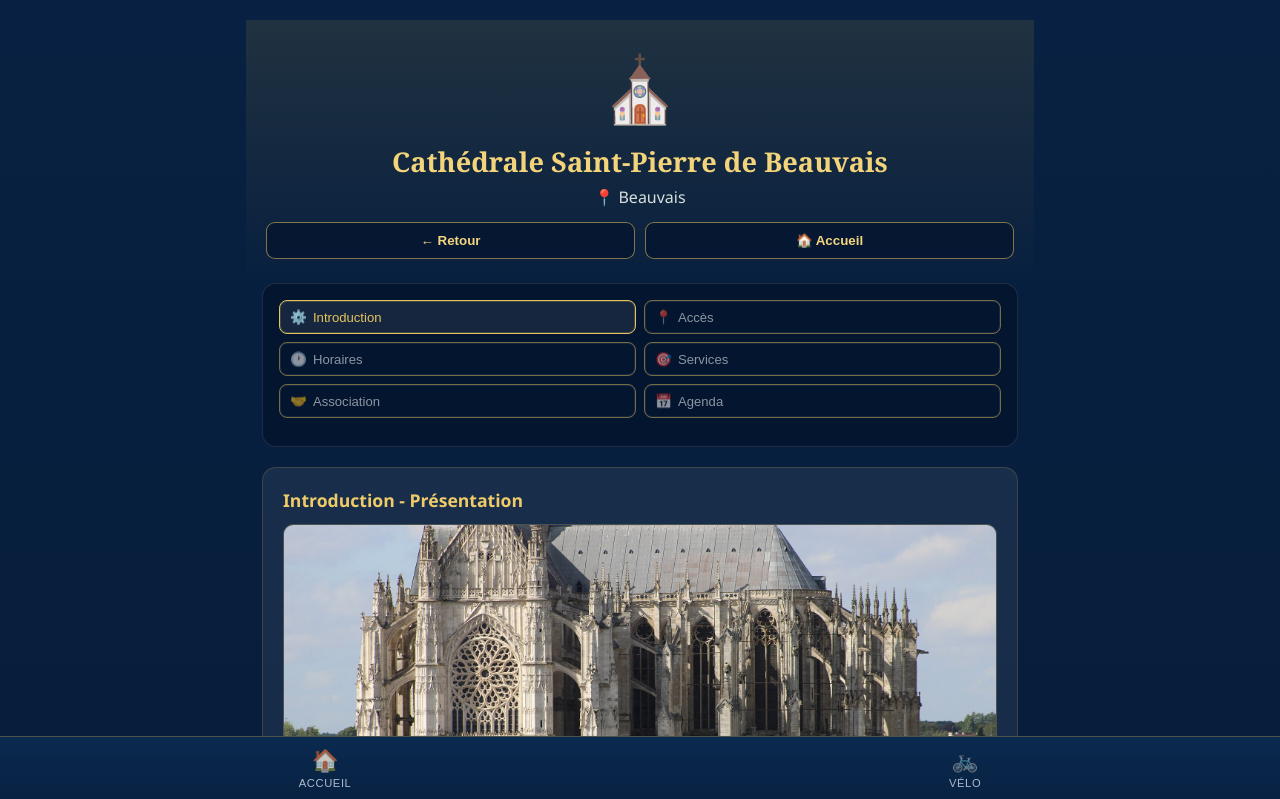
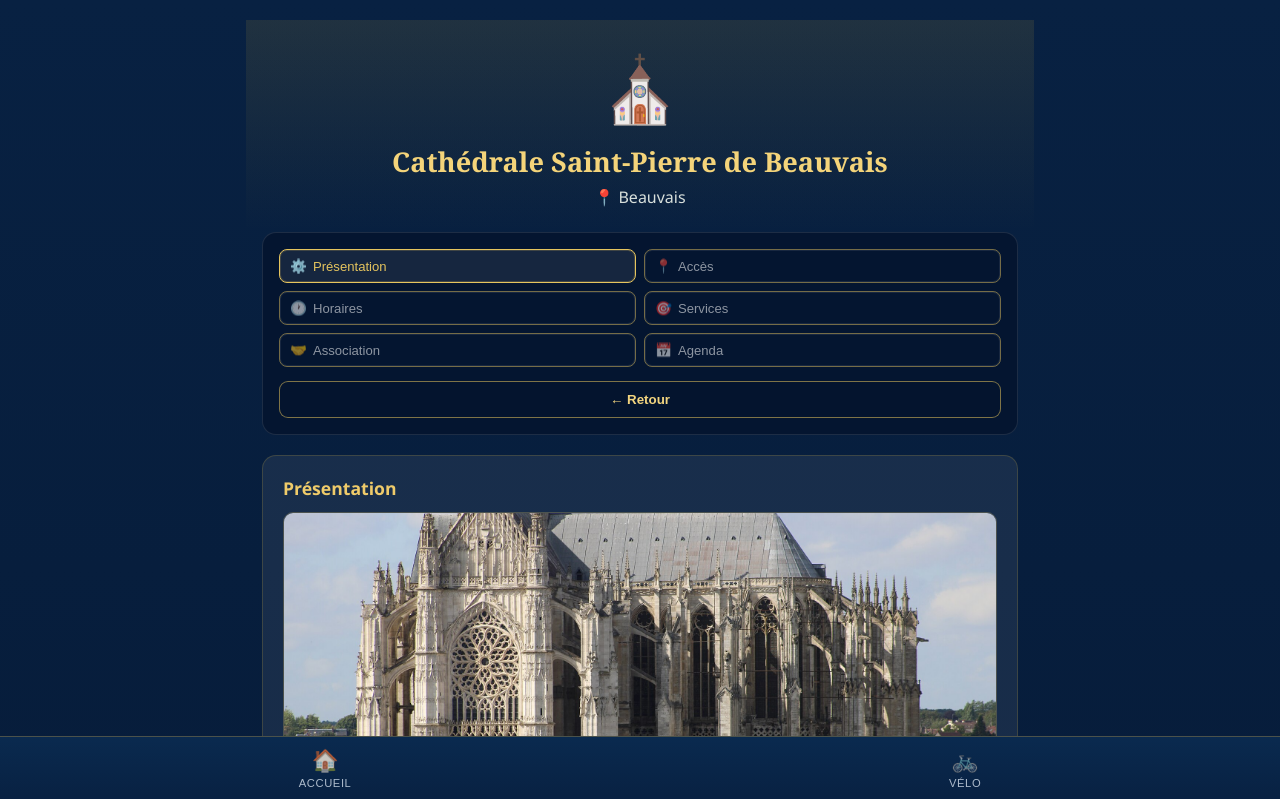
Before and after one commit to Herrifunix/cath-drales-picardie, a website: page index.html in a window 1280 px wide. Both pictures are taken after a click on the element 347 px from the left and 1154 px from the top of the page. Shown: the top 799 px of the page. Drawn offline with nearby package versions, Linux system fonts and the light colour scheme.

Commit message:
feat: add calendar events for Beauvais and Amiens; update presentation titles and calendar URL

```diff
--- a/css/style.css
+++ b/css/style.css
@@ -434,9 +434,7 @@ body {
 
 .detail-quick-nav {
   margin-top: 14px;
-  display: grid;
-  grid-template-columns: 1fr 1fr;
-  gap: 10px;
+  display: block;
 }
 
 .detail-quick-nav-btn {
@@ -447,6 +445,7 @@ body {
   padding: 10px 12px;
   font-weight: 600;
   cursor: pointer;
+  width: 100%;
 }
 
 .detail-quick-nav-btn:hover {
--- a/js/app.js
+++ b/js/app.js
@@ -545,7 +545,7 @@ function renderDetail(c) {
 
   const presentationBlock = c.presentationImage
     ? `<div class="detail-section detail-presentation">
-        <h3>${c.presentationTitle || 'Introduction'}</h3>
+        <h3>${c.presentationTitle || 'Présentation'}</h3>
         <img class="detail-presentation-image" src="${encodeURI(c.presentationImage)}" alt="Visuel de présentation - ${c.name}" loading="lazy" onerror="this.style.display='none'">
         ${c.presentationCreditHtml ? `<p class="detail-presentation-credit">${c.presentationCreditHtml}</p>` : ''}
       </div>`
@@ -571,16 +571,12 @@ function renderDetail(c) {
       <div class="detail-hero-icon">${c.emoji}</div>
       <h2>${c.name}</h2>
       <div class="detail-city">📍 ${c.city}</div>
-      <div class="detail-quick-nav">
-        <button class="detail-quick-nav-btn" onclick="goBackOrHome()">← Retour</button>
-        <button class="detail-quick-nav-btn" onclick="navigateTo('home')">🏠 Accueil</button>
-      </div>
     </div>
 
     <div class="detail-tab-card">
       <div class="detail-tabs">
-        <button class="detail-tab-btn active" data-tab="introduction" onclick="switchDetailTab(this)">
-          <span class="detail-tab-icon">⚙️</span> Introduction
+        <button class="detail-tab-btn active" data-tab="presentation" onclick="switchDetailTab(this)">
+          <span class="detail-tab-icon">⚙️</span> Présentation
         </button>
         <button class="detail-tab-btn" data-tab="acces" onclick="switchDetailTab(this)">
           <span class="detail-tab-icon">📍</span> Accès
@@ -598,9 +594,12 @@ function renderDetail(c) {
           <span class="detail-tab-icon">📅</span> Agenda
         </button>` : ''}
       </div>
+      <div class="detail-quick-nav">
+        <button class="detail-quick-nav-btn" onclick="goBackOrHome()">← Retour</button>
+      </div>
     </div>
 
-    <div id="tab-introduction" class="detail-tab-panel">
+    <div id="tab-presentation" class="detail-tab-panel">
       ${presentationBlock}
       <div class="detail-section">
         <p>${c.description}</p>
--- a/js/data.js
+++ b/js/data.js
@@ -19,7 +19,7 @@ const CATHEDRALS = [
     emoji: '⛪',
     shortDesc: "Chef-d'œuvre gothique inachevé, la cathédrale de Beauvais impressionne par son chœur le plus haut de la chrétienté (48 mètres) et ses deux horloges astronomiques.",
     description: "Chef-d'œuvre gothique inachevé, la cathédrale de Beauvais impressionne par son chœur le plus haut de la chrétienté (48 mètres) et ses deux horloges astronomiques. Symbole d'audace, sa construction, marquée par des effondrements, témoigne de la quête de transcendance des bâtisseurs.",
-    presentationTitle: 'Introduction - Présentation',
+    presentationTitle: 'Présentation',
     presentationImage: './img/cathedrale_beauvais.jpg',
     presentationCreditHtml: 'Crédit : Par <a href="//commons.wikimedia.org/wiki/User:Baidax" title="User:Baidax">Baidax</a> — <span class="int-own-work" lang="fr">Travail personnel</span>, <a href="https://creativecommons.org/licenses/by-sa/4.0" title="Creative Commons Attribution-Share Alike 4.0">CC BY-SA 4.0</a>, <a href="https://commons.wikimedia.org/w/index.php?curid=94632818">Lien</a>',
     address: 'Rue Saint-Pierre, 60000 BEAUVAIS',
@@ -39,7 +39,7 @@ const CATHEDRALS = [
     phone: '03 44 48 11 60',
     centerServicesLinks: true,
     // Remplacer null par l'URL Google Calendar embed (voir les instructions en haut du fichier)
-    agendaCalendarUrl: 'https://calendar.google.com/calendar/embed?src=f84939bf3b5ae33336f6e70cad49173885cecb44101ae04543341f66cf0135ad%40group.calendar.google.com&ctz=Europe%2FParis',
+    agendaCalendarUrl: 'https://calendar.google.com/calendar/embed?src=7cathedralesdepicardie%40gmail.com&ctz=Europe%2FParis',
     histoire: [
       "Commencée en 1225 sous l'impulsion de l'évêque-comte Milon de Nanteuil, la cathédrale Saint-Pierre devait être la plus haute du monde chrétien. La construction du chœur gothique, achevée vers 1272, atteint une hauteur de voûte de 48 mètres, un défi technique sans précédent pour l'époque.",
       "En 1284, un premier effondrement partiel des voûtes contraint les bâtisseurs à revoir entièrement la structure : les arcs-boutants sont doublés, les piles renforcées et des piliers intermédiaires, plus étroits, sont ajoutés pour diviser les travées existantes. Les travaux, ralentis par la guerre de Cent Ans et la peste, ne reprennent qu'autour de 1500. Le transept est finalement élevé au XVIe siècle, dans un style gothique flamboyant d'une grande richesse décorative.",
@@ -67,7 +67,7 @@ const CATHEDRALS = [
     emoji: '⛪',
     shortDesc: "Plus vaste cathédrale de France, Notre-Dame d'Amiens est un chef-d'œuvre du gothique classique, inscrite au patrimoine mondial de l'UNESCO.",
     description: "Plus vaste cathédrale de France par ses volumes intérieurs, Notre-Dame d'Amiens est un chef-d'œuvre du gothique classique. Inscrite au patrimoine mondial de l'UNESCO, elle fascine par sa façade ornée de plus de 3 000 statues et son élévation harmonieuse. Sa nef immense (42,3 m de haut, 145 m de long) en fait un joyau de l'architecture médiévale.",
-    presentationTitle: 'Introduction - Présentation',
+    presentationTitle: 'Présentation',
     presentationImage: './img/cathedrale_amiens.jpg',
     address: '30 Place Notre-Dame, 80000 AMIENS',
     horaires: [
@@ -81,7 +81,7 @@ const CATHEDRALS = [
     website: 'https://www.cathedrale-amiens.fr',
     donUrl: null,
     adhesionUrl: null,
-    agendaCalendarUrl: 'https://calendar.google.com/calendar/embed?src=f84939bf3b5ae33336f6e70cad49173885cecb44101ae04543341f66cf0135ad%40group.calendar.google.com&ctz=Europe%2FParis'
+    agendaCalendarUrl: 'https://calendar.google.com/calendar/embed?src=7cathedralesdepicardie%40gmail.com&ctz=Europe%2FParis'
   },
   {
     id: 'laon',
```
Also changed, not shown: 1 other file.
